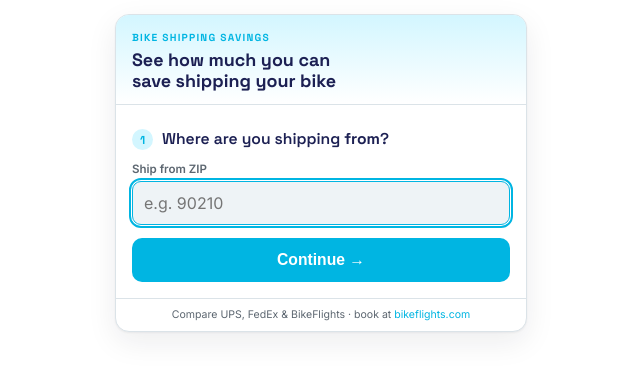
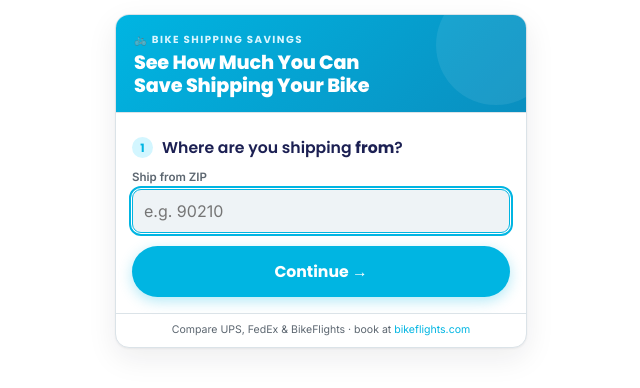
Before and after one commit to harryarseniu-crypto/bike-rate-calculator, a website: page docs/index.html in a window 1280 px wide. Shown: the whole page, without its empty margins (319-959 px from the left). Drawn offline with Linux system fonts and the light colour scheme.

Commit message:
Visual refresh: BikeFlights-style cyan header, Poppins, pill buttons, title-case headline

```diff
--- a/docs/index.html
+++ b/docs/index.html
@@ -11,7 +11,7 @@
     --accent:#00b5e2;--accent-soft:#d3f6ff;--good:#1f9d64;--good-soft:#dcf3e6;--warn:#b7791f;
     --radius:14px;--shadow:0 1px 2px rgba(20,25,35,.05),0 10px 30px rgba(20,25,35,.08);
     --font:"Inter",system-ui,-apple-system,Segoe UI,Roboto,sans-serif;
-    --display:"Space Grotesk","Inter",system-ui,sans-serif;
+    --display:"Poppins","Inter",system-ui,sans-serif;
   }
   @media (prefers-color-scheme:dark){:root:not([data-theme=light]){
     --surface:#19212a;--surface-2:#222c36;--line:#303b47;--fg:#eef3f6;--ink:#bcd0ff;--muted:#95a3b0;
@@ -23,9 +23,11 @@
   .widget{max-width:440px;margin:0 auto;padding:14px}
 
   .card{background:var(--surface);border:1px solid var(--line);border-radius:var(--radius);box-shadow:var(--shadow);overflow:hidden}
-  .head{padding:16px 16px 12px;border-bottom:1px solid var(--line);background:linear-gradient(180deg,var(--accent-soft),transparent)}
-  .kicker{font-family:var(--display);text-transform:uppercase;letter-spacing:.12em;font-size:.64rem;font-weight:700;color:var(--accent)}
-  .head h1{font-family:var(--display);font-size:1.12rem;line-height:1.18;margin:4px 0 0;color:var(--ink);text-wrap:balance}
+  .head{padding:18px 18px 15px;border-bottom:1px solid var(--line);
+    background:linear-gradient(135deg,var(--accent) 0%,#0a8fc0 100%);position:relative;overflow:hidden}
+  .head .kicker{font-family:var(--display);text-transform:uppercase;letter-spacing:.14em;font-size:.64rem;font-weight:700;color:#d8f6ff;display:flex;align-items:center;gap:6px}
+  .head h1{font-family:var(--display);font-weight:800;font-size:1.2rem;line-height:1.16;margin:5px 0 0;color:#fff;text-wrap:balance;letter-spacing:-.01em}
+  .head::after{content:"";position:absolute;right:-30px;top:-30px;width:120px;height:120px;border-radius:50%;background:rgba(255,255,255,.08)}
   .body{padding:14px 16px 16px}
 
   /* chips (completed steps) */
@@ -44,7 +46,7 @@
   input:focus-visible,select:focus-visible{outline:2px solid var(--accent);outline-offset:1px;border-color:var(--accent)}
   .grid{display:grid;grid-template-columns:1fr 1fr;gap:10px}
   .hint{font-size:.7rem;color:var(--muted);margin:5px 0 0}
-  .btn{display:block;width:100%;margin-top:13px;text-align:center;background:var(--accent);color:#fff;font-weight:700;font-size:.98rem;padding:13px;border:none;border-radius:10px;cursor:pointer}
+  .btn{display:block;width:100%;margin-top:13px;text-align:center;background:var(--accent);color:#fff;font-family:var(--display);font-weight:700;font-size:.98rem;padding:14px;border:none;border-radius:999px;cursor:pointer;box-shadow:0 4px 14px rgba(0,181,226,.3)}
   .btn:hover{filter:brightness(1.05)}
   .err{color:var(--warn);font-size:.8rem;margin-top:7px}
 
@@ -52,7 +54,7 @@
   .savings{margin-bottom:12px;background:linear-gradient(180deg,var(--good-soft),transparent);border:1px solid var(--good);border-radius:12px;padding:16px;text-align:center}
   .savings .big{font-family:var(--display);font-size:2.1rem;font-weight:700;color:var(--good);line-height:1}
   .savings .lbl{color:var(--muted);font-size:.8rem;margin-top:5px}
-  .book{display:inline-block;margin-top:11px;background:var(--accent);color:#fff;font-weight:700;text-decoration:none;padding:10px 18px;border-radius:9px;font-size:.9rem}
+  .book{display:inline-block;margin-top:11px;background:var(--accent);color:#fff;font-family:var(--display);font-weight:700;text-decoration:none;padding:11px 22px;border-radius:999px;font-size:.9rem;box-shadow:0 4px 14px rgba(0,181,226,.3)}
   .rows{display:grid;gap:8px}
   .row{display:flex;align-items:center;gap:10px;background:var(--surface);border:1px solid var(--line);border-radius:10px;padding:11px 13px}
   .row.best{border-color:var(--accent);box-shadow:0 0 0 2px var(--accent-soft)}
@@ -76,8 +78,8 @@
 <div class="widget">
   <div class="card">
     <div class="head">
-      <div class="kicker">Bike shipping savings</div>
-      <h1>See how much you can save shipping your bike</h1>
+      <div class="kicker">🚲 Bike Shipping Savings</div>
+      <h1>See How Much You Can Save Shipping Your Bike</h1>
     </div>
     <div class="body">
       <div class="done" id="done"></div>
@@ -88,7 +90,7 @@
   </div>
 </div>
 
-<link rel="stylesheet" href="https://fonts.googleapis.com/css2?family=Inter:wght@400;500;600&family=Space+Grotesk:wght@500;600;700&display=swap">
+<link rel="stylesheet" href="https://fonts.googleapis.com/css2?family=Inter:wght@400;500;600&family=Poppins:wght@600;700;800&display=swap">
 
 <script>
 // Where "Book it" sends people. Swap this for your BikeFlights affiliate link.
@@ -148,7 +150,7 @@ function render(){
   if(active < STEPS.length){
     const s = STEPS[active];
     $("step").innerHTML = `<div class="q"><span class="num">${s.num}</span><span>${s.q}</span></div>${s.body()}
-      <button class="btn" id="next">${active===STEPS.length-1 ? "See how much you can save →" : "Continue →"}</button>
+      <button class="btn" id="next">${active===STEPS.length-1 ? "See How Much You Can Save →" : "Continue →"}</button>
       <div class="err" id="err" hidden></div>`;
     const el=$(s.focus); if(el) el.focus({preventScroll:true});
     const go=()=>{ const r=s.get(); if(r.err){ $("err").textContent=r.err; $("err").hidden=false; postHeight(); return; } active++; render(); if(active>=STEPS.length) fetchRates(); };
```
Also changed, not shown: public/index.html (+12 -10 lines).
